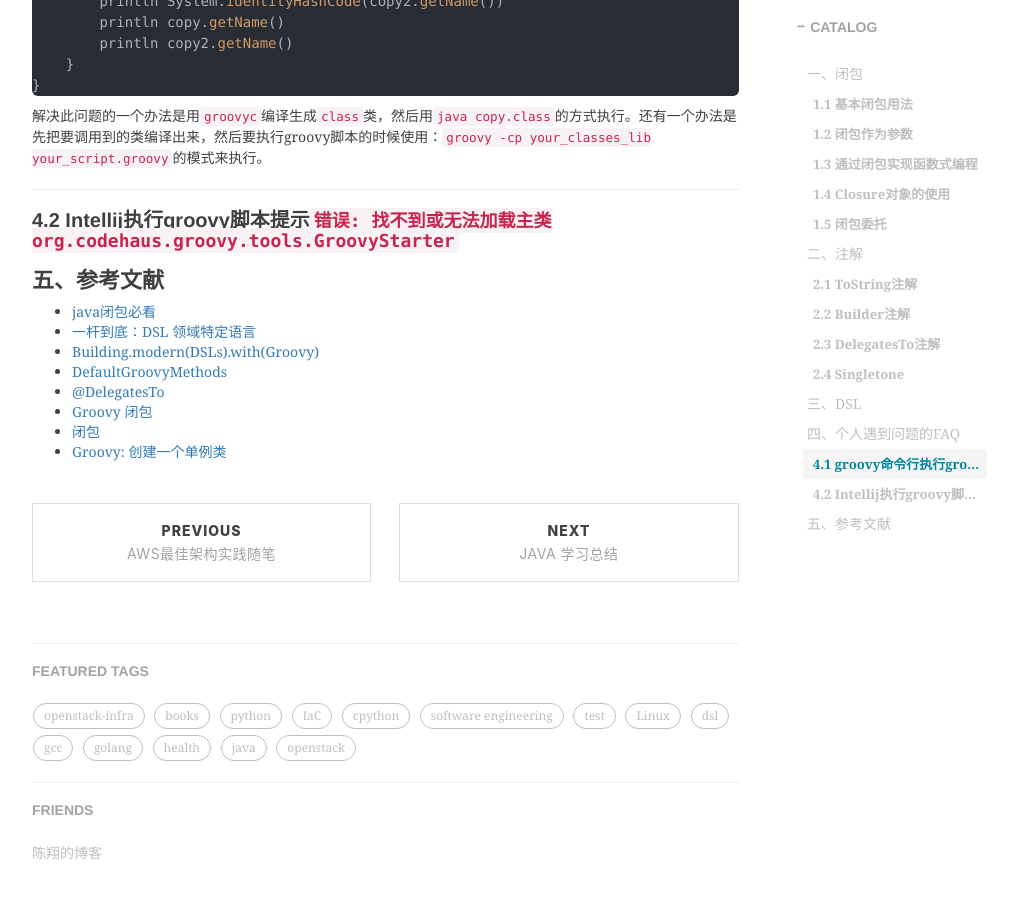
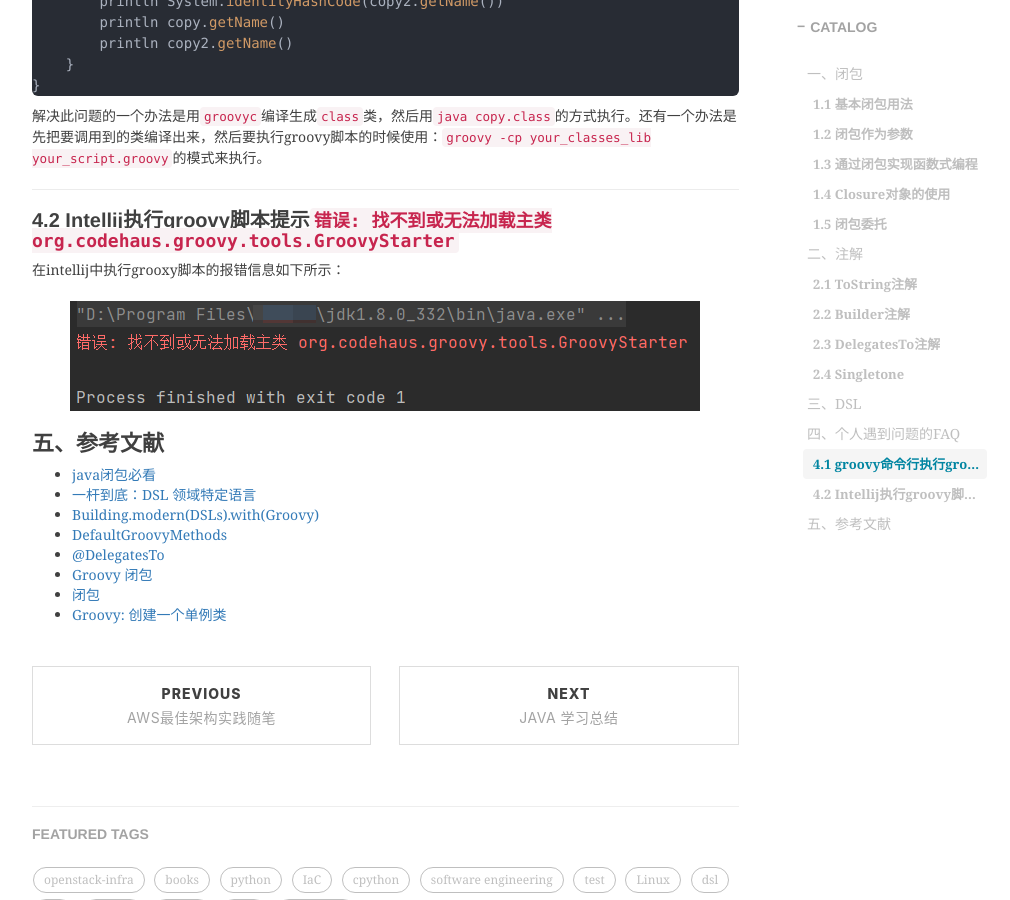
Before and after one commit to shihai1991/shihai1991.github.io, a Jekyll site: the page built from _posts/2023-03-01-groovy学习.md, in a window 1280 px wide and 900 px high, scrolled down 7138 px. Shown: the whole window, without its empty margins (233-1243 px from the left). Built offline with Jekyll 4.4.1, drawn with Linux system fonts in a browser that asks for light colours; nearby versions of some CDN libraries; comment, search, counter and statistics services are not loaded.

Commit message:
Update 2023-03-01-groovy学习.md

```diff
--- a/_posts/2023-03-01-groovy学习.md
+++ b/_posts/2023-03-01-groovy学习.md
@@ -338,6 +338,8 @@ class Copy implements Serializable{
 解决此问题的一个办法是用`groovyc`编译生成`class`类，然后用`java copy.class`的方式执行。还有一个办法是先把要调用到的类编译出来，然后要执行groovy脚本的时候使用：`groovy -cp your_classes_lib your_script.groovy`的模式来执行。
 
 ## 4.2 Intellij执行groovy脚本提示`错误: 找不到或无法加载主类 org.codehaus.groovy.tools.GroovyStarter`
+在intellij中执行grooxy脚本的报错信息如下所示：
+![]({{site.baseurl}}/img/2023/Q1/20230323-IDE执行groovy脚本失败.png)
 
 # 五、参考文献
 - [java闭包必看](https://zhuanlan.zhihu.com/p/357864072)
```
